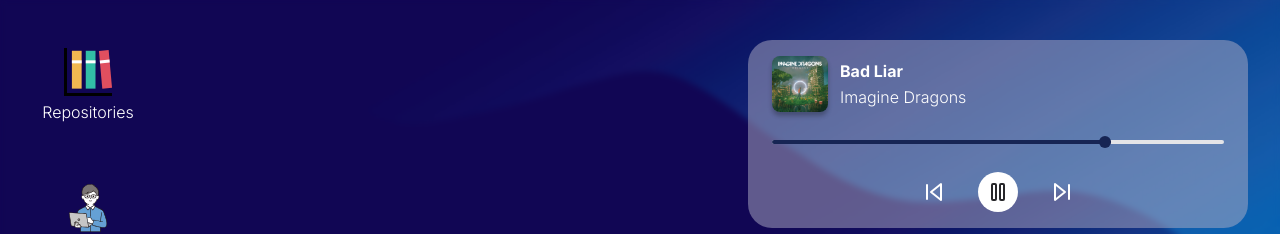
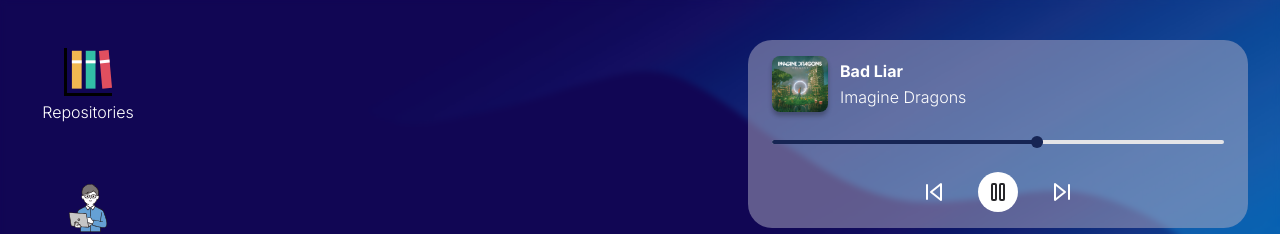
Before and after one commit to SchunckLeonardo/portfolio-leonardo-v3, a Next.js app: page /signed in a window 1280 px wide. Shown: the top 234 px of the page. Built offline with nearby package versions, Linux system fonts and the light colour scheme.

Commit message:
feat: progress bar

```diff
--- a/src/components/desktop.tsx
+++ b/src/components/desktop.tsx
@@ -4,6 +4,7 @@
 import { Programmer } from './svg/programmer'
 import { Repositories } from './svg/repositories'
 import Image from 'next/image'
+import { ProgressBar } from './progress-bar'
 
 export function Desktop() {
   return (
@@ -47,11 +48,7 @@
             </div>
           </header>
 
-          <div className="h-1 w-full rounded-full bg-zinc-200">
-            <div className="relative h-full w-3/4 rounded-full bg-blue-950">
-              <span className="absolute right-0 top-2/4 h-3 w-3 -translate-y-2/4 rounded-full bg-blue-950"></span>
-            </div>
-          </div>
+          <ProgressBar progress={60} />
 
           <footer className="flex items-center justify-center gap-7 text-white">
             <button className="p-1">
--- /dev/null
+++ b/src/components/progress-bar.tsx
@@ -0,0 +1,16 @@
+interface ProgressBarProps {
+  progress: number
+}
+
+export function ProgressBar({ progress }: ProgressBarProps) {
+  return (
+    <div className="h-1 w-full rounded-full bg-zinc-200">
+      <div
+        style={{ width: `${progress}%` }}
+        className={`relative h-full rounded-full bg-blue-950`}
+      >
+        <span className="absolute right-0 top-2/4 h-3 w-3 -translate-y-2/4 rounded-full bg-blue-950"></span>
+      </div>
+    </div>
+  )
+}
```
